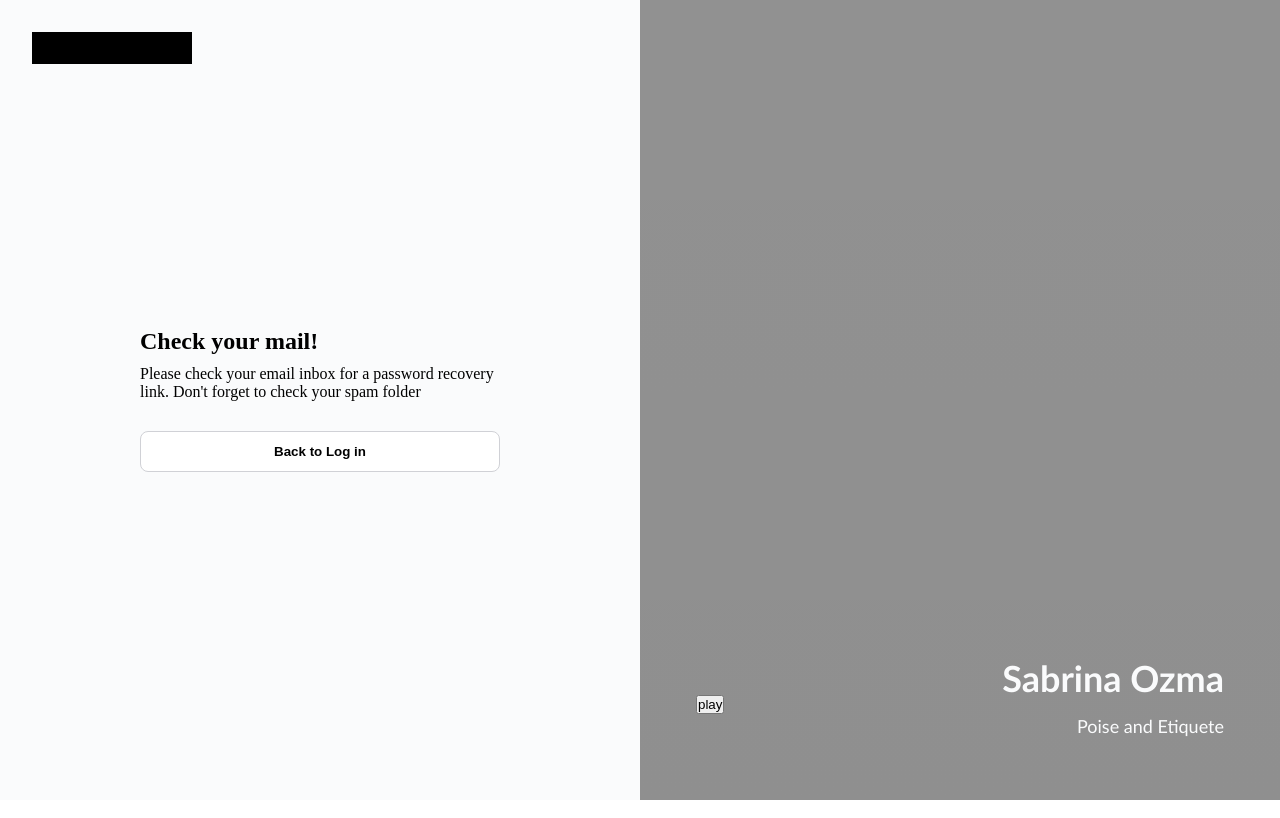
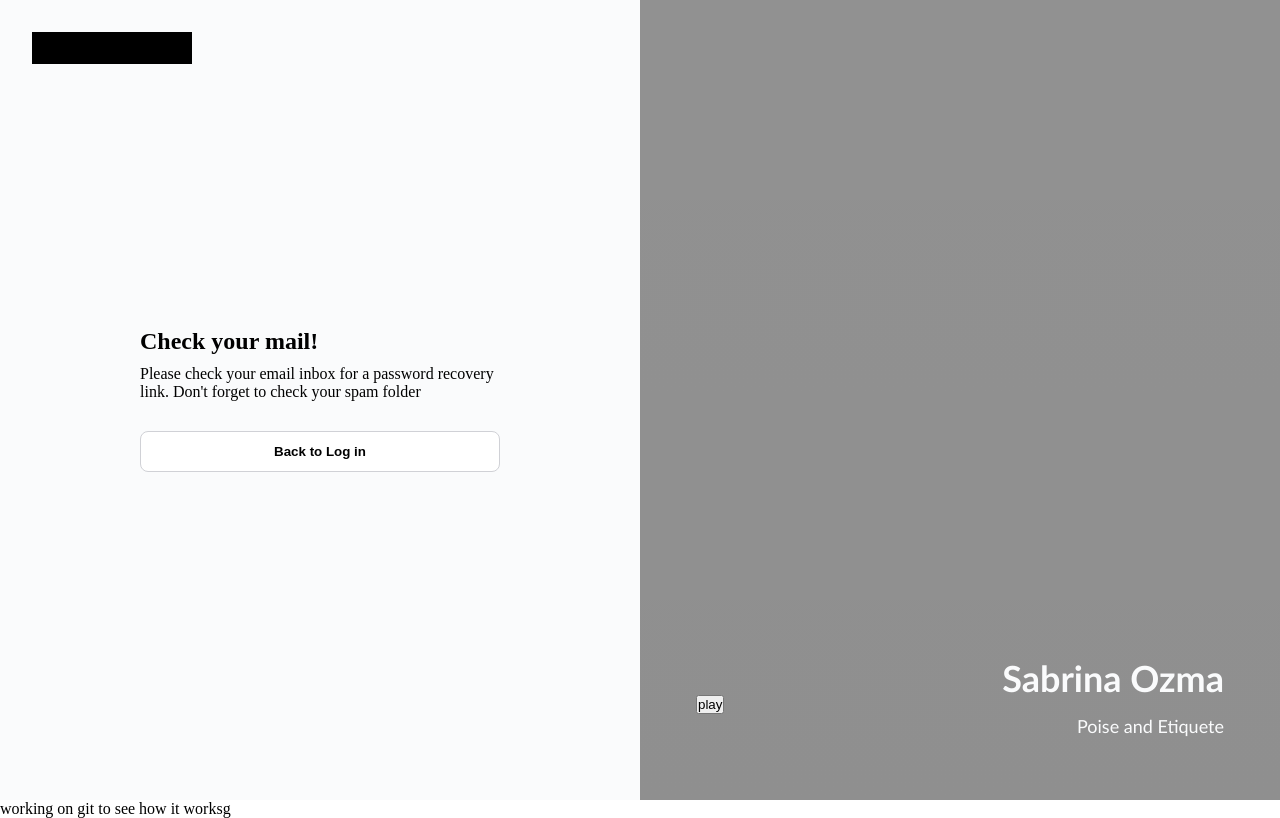
Before and after one commit to Amalaobiefuna/test-repository, a plain HTML site: page index.html in a window 1280 px wide. Drawn offline with Linux system fonts and the light colour scheme; files that its build step writes are made by us from their sources.

Commit message:
my first commit

```diff
--- a/index.html
+++ b/index.html
@@ -35,5 +35,6 @@
         </div>
       </div>
     </section>
+    <p>working on git to see how it worksg</p>
   </body>
 </html>
```
